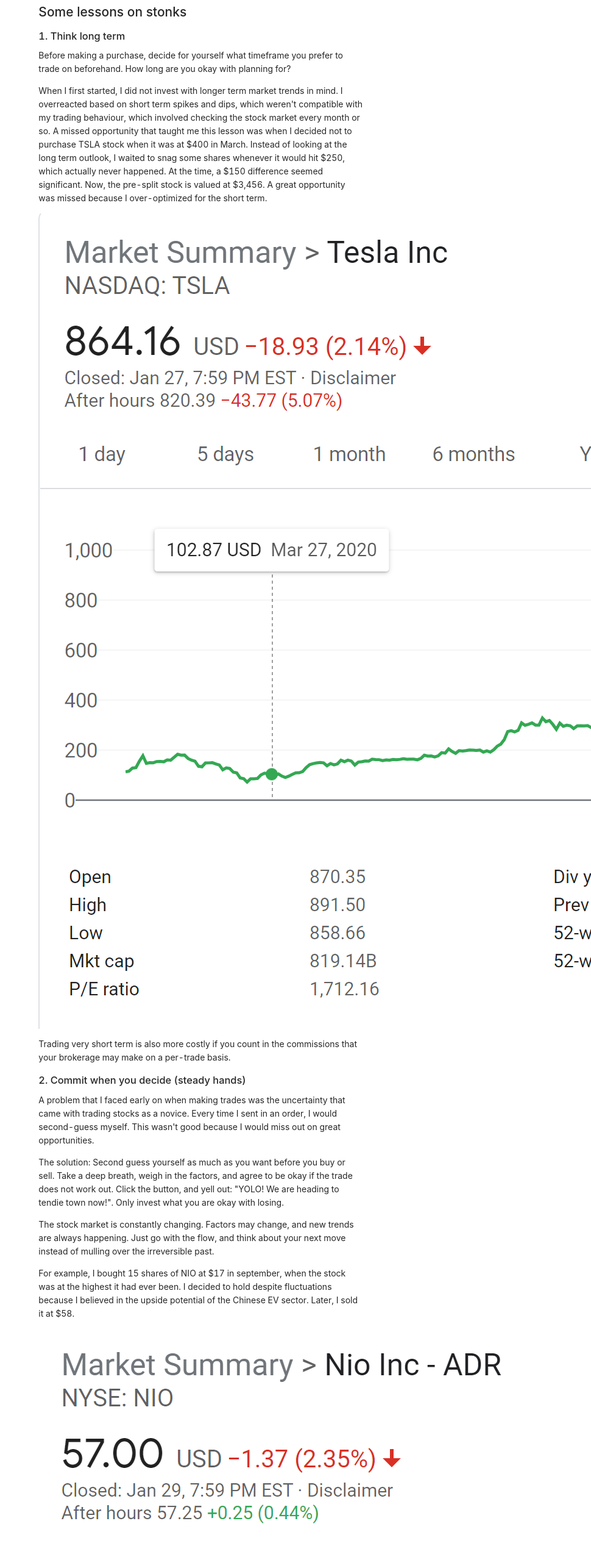
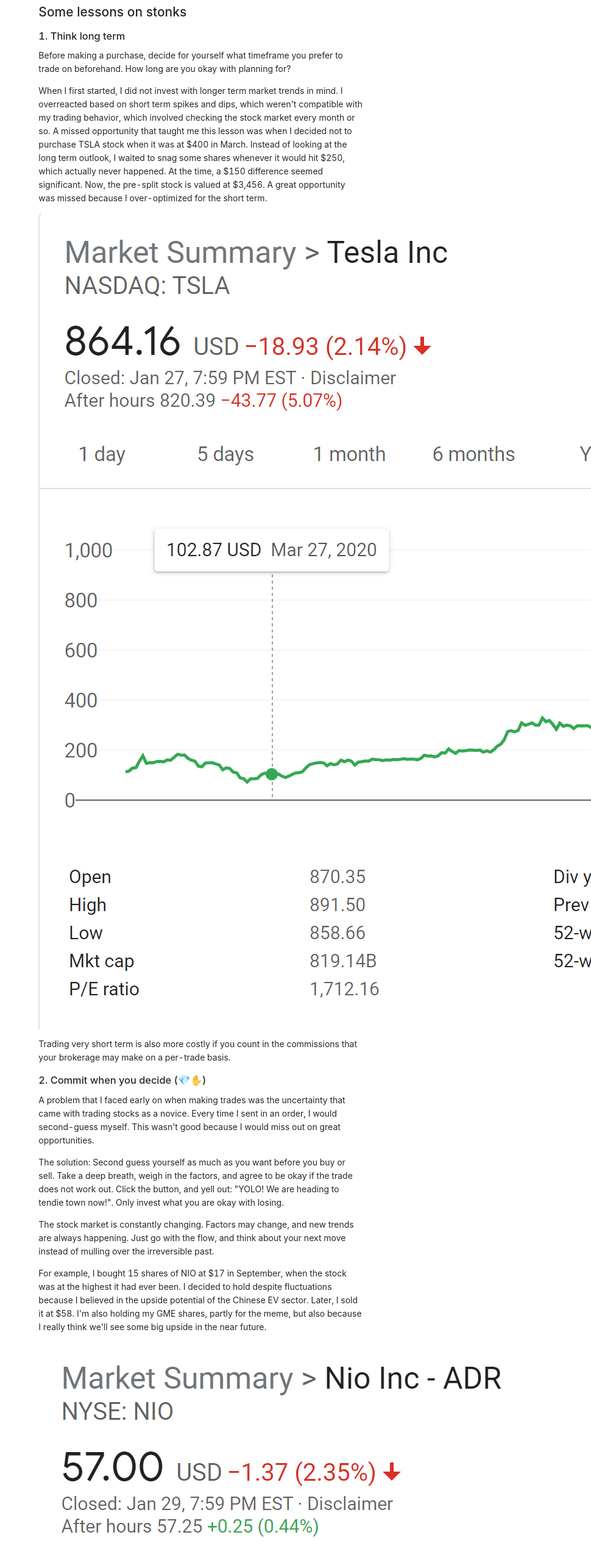
Before and after one commit to jonxuxu/website, a Next.js app: page /blog/2021-01-27-stocks in a window 1280 px wide. Shown: the part 2760-5313 px from the top of the page at 61% size, without its empty margins (310-1280 px from the left). Built offline with nearby package versions, Linux system fonts and the light colour scheme.

Commit message:
added some memes

```diff
--- a/pages/blog/2021-01-27-stocks.mdx
+++ b/pages/blog/2021-01-27-stocks.mdx
@@ -26,13 +26,13 @@
 
 Before making a purchase, decide for yourself what timeframe you prefer to trade on beforehand. How long are you okay with planning for?
 
-When I first started, I did not invest with longer term market trends in mind. I overreacted based on short term spikes and dips, which weren't compatible with my trading behaviour, which involved checking the stock market every month or so. A missed opportunity that taught me this lesson was when I decided not to purchase TSLA stock when it was at $400 in March. Instead of looking at the long term outlook, I waited to snag some shares whenever it would hit $250, which actually never happened. At the time, a $150 difference seemed significant. Now, the pre-split stock is valued at $3,456. A great opportunity was missed because I over-optimized for the short term.
+When I first started, I did not invest with longer term market trends in mind. I overreacted based on short term spikes and dips, which weren't compatible with my trading behavior, which involved checking the stock market every month or so. A missed opportunity that taught me this lesson was when I decided not to purchase TSLA stock when it was at $400 in March. Instead of looking at the long term outlook, I waited to snag some shares whenever it would hit $250, which actually never happened. At the time, a $150 difference seemed significant. Now, the pre-split stock is valued at $3,456. A great opportunity was missed because I over-optimized for the short term.
 
 ![tesla graph](/images/2021-01-27-stocks/tsla.png)
 
 Trading very short term is also more costly if you count in the commissions that your brokerage may make on a per-trade basis.
 
-### 2. Commit when you decide (steady hands)
+### 2. Commit when you decide (💎✋)
 
 A problem that I faced early on when making trades was the uncertainty that came with trading stocks as a novice. Every time I sent in an order, I would second-guess myself. This wasn't good because I would miss out on great opportunities.
 
@@ -40,7 +40,7 @@
 
 The stock market is constantly changing. Factors may change, and new trends are always happening. Just go with the flow, and think about your next move instead of mulling over the irreversible past.
 
-For example, I bought 15 shares of NIO at $17 in september, when the stock was at the highest it had ever been. I decided to hold despite fluctuations because I believed in the upside potential of the Chinese EV sector. Later, I sold it at $58.
+For example, I bought 15 shares of NIO at $17 in September, when the stock was at the highest it had ever been. I decided to hold despite fluctuations because I believed in the upside potential of the Chinese EV sector. Later, I sold it at $58. I'm also holding my GME shares, partly for the meme, but also because I really think we'll see some big upside in the near future.
 
 ![nio graph](/images/2021-01-27-stocks/nio.png)
 
@@ -54,9 +54,9 @@
 
 There were many signs that this would actually happen. On Reddit, [analysis](https://www.reddit.com/r/wallstreetbets/comments/g0lc0j/gamestop_gme_the_biggest_short_squeeze_of_your/) about the short squeeze have been floating around for a year, and were really starting to gain momentum by December. If you've done your research and are confident in the potential of a stock, just go for it. There may not be many chances to act ahead of the curve.
 
-### 4. Stocks is about group behaviour, not finance
+### 4. Stocks is about group behavior, not finance
 
-Traditional investment strategy uses well-refined [strategies](https://www.investopedia.com/investing/investing-strategies/), but that's being challenged. Now, with the advent of commission free trading, we are seeing the emergence of a new player in the field: the retail investor. Apps like Robinhood and Wealthsimple have replaced Tiktok in the top charts, and the number of individual traders is skyrocketing. r/wallstreetbets has exploded from 1M to 7M+ users in the span of a month, and the stock market is getting more media attention than ever. The retail investor (like me) usually does not follow the time-old strategies used by institutional investors, which means that herd mentality now has some real impacts on the market. The use of memes and public investment advice actually influcences the buying behaviour of thousands of traders, many of whom are willing to bet on high risk, high reward ventures. In my opinion, I think that being able to predict whether people will buy can be just as useful as predicting the success of a company.
+Traditional investment strategy uses well-refined [strategies](https://www.investopedia.com/investing/investing-strategies/), but that's being challenged. Now, with the advent of commission free trading, we are seeing the emergence of a new player in the field: the retail investor. Apps like Robinhood and Wealthsimple have replaced Tiktok in the top charts, and the number of individual traders is skyrocketing. r/wallstreetbets has exploded from 1M to 7M+ users in the span of a month, and the stock market is getting more media attention than ever. The retail investor (like me) usually does not follow the time-old strategies used by institutional investors, which means that herd mentality now has some real impacts on the market. The use of memes and public investment advice actually influences the buying behavior of thousands of traders, many of whom are willing to bet on high risk, high reward ventures. In my opinion, I think that being able to predict whether people will buy can be just as useful as predicting the success of a company.
 
 ![efficient market hypothesis](/images/2021-01-27-stocks/efficient.jpg)
 
@@ -70,16 +70,25 @@
 
 At the end of the day, you can always suffer heavy losses at any time. That can be mitigated by diversifying your portfolio, and staying aware of the risk in your account.
 
-My preference is to have 60% of my portfolio in long term industry trends (for example, EV, AI, networking and microprocessing companies). 30% of my account is for mid term investments, which I think will have strong movement in the short to mid term. For the memes, the remaining 10% of my portfolio in high risk options, which I would be totally okay with losing. Every month or so, I would rebalance my account to keep these porportions in check.
+My preference is to have 60% of my portfolio in long term industry trends (for example, EV, AI, networking and microprocessing companies). 30% of my account is for mid term investments, which I think will have strong movement in the short to mid term. For the memes, the remaining 10% of my portfolio in high risk options, which I would be totally okay with losing. Every month or so, I would rebalance my account to keep these proportions in check.
+
+### 7. Have fun!
+
+Stock trading can be stressful, especially if you have a lot on the line. My experience with trading has been a positive experience overall, especially since I have come to terms with the chance of losing my entire account balance. Trading with that mindset lets me make some YOLO plays that bring some excitement to my account. It's even better when I'm trading meme stocks that are hot topics on Reddit memes.
+
+![thanos meme](/images/2021-01-27-stocks/thanos.png)
 
 ---
 
 ### Options trading
 
-I traded exclusively on stocks on Wealthsimple when I started my experiment. Later, I transferred my funds to a Questrade account so that I could start trading options. There are some [cool guides](https://www.optionseducation.org/referencelibrary/brochures-literature/page-assets/options-strategies-quick-guide.aspx) on options trading, but in essence options are higher risk contracts that speculate on volatility. Call options let you buy a stock at a price, and put options let you sell a stock at a price. If a stock goes up sharply, I would make significantly more from a call option rather than from holding the stock. As such, options can provide a ton of profit if excersiced properly, but can also bring an account to 0 (or billions in the red, case [Melvin Capital](https://markets.businessinsider.com/news/stocks/short-sellers-sitting-on-19-billion-of-losses-on-gamestop-data-shows-2021-1-1030020684)). If you want to limit your risk, I'd advise againt making options a significant portion of your account.
+I traded exclusively on stocks on Wealthsimple when I started my experiment. Later, I transferred my funds to a Questrade account so that I could start trading options. There are some [cool guides](https://www.optionseducation.org/referencelibrary/brochures-literature/page-assets/options-strategies-quick-guide.aspx) on options trading, but in essence options are higher risk contracts that speculate on volatility. Call options let you buy a stock at a price, and put options let you sell a stock at a price. If a stock goes up sharply, I would make significantly more from a call option rather than from holding the stock. As such, options can provide a ton of profit if exercised properly, but can also bring an account to 0 (or billions in the red, case [Melvin Capital](https://markets.businessinsider.com/news/stocks/short-sellers-sitting-on-19-billion-of-losses-on-gamestop-data-shows-2021-1-1030020684)). If you want to limit your risk, I'd advise against making options a significant portion of your account.
 
 ---
 
 Looking back, I definitely have no regrets from putting $1k into this experiment. I learned a ton about the stock market, which I definitely would not have done, if I did put money in the game. The stock market underscores a huge potential of the free market, and reflects and catalyzes a lot of change and trends in the economy. I'd highly recommend you to explore this space if you haven't already, just don't put in more than you can lose! I'm looking forward to seeing where this trading account will go over the next year.
 
+Also, don't overthink it! I feel that the less I think about a decision, the more gains I make. Although these definitely are interesting times.
+![smooth brain meme](/images/2021-01-27-stocks/smoothBrain.png)
+
 If you have any questions about trading, market trends, and brokerages, I'm always down to chat! Feel free to reach me at any of the handles you can find on my website. May your stocks shoot past the moon, and your pockets be blessed with countless juicy tendies!
```
